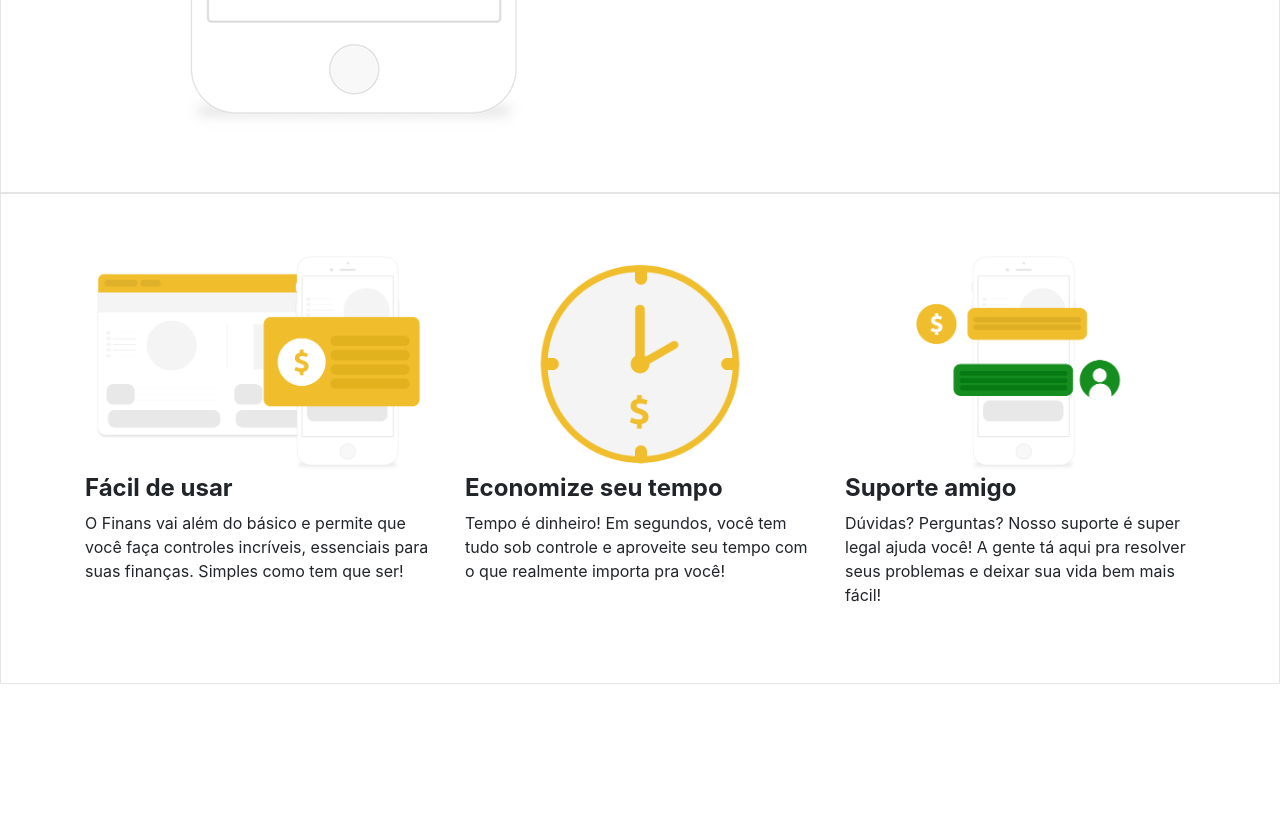
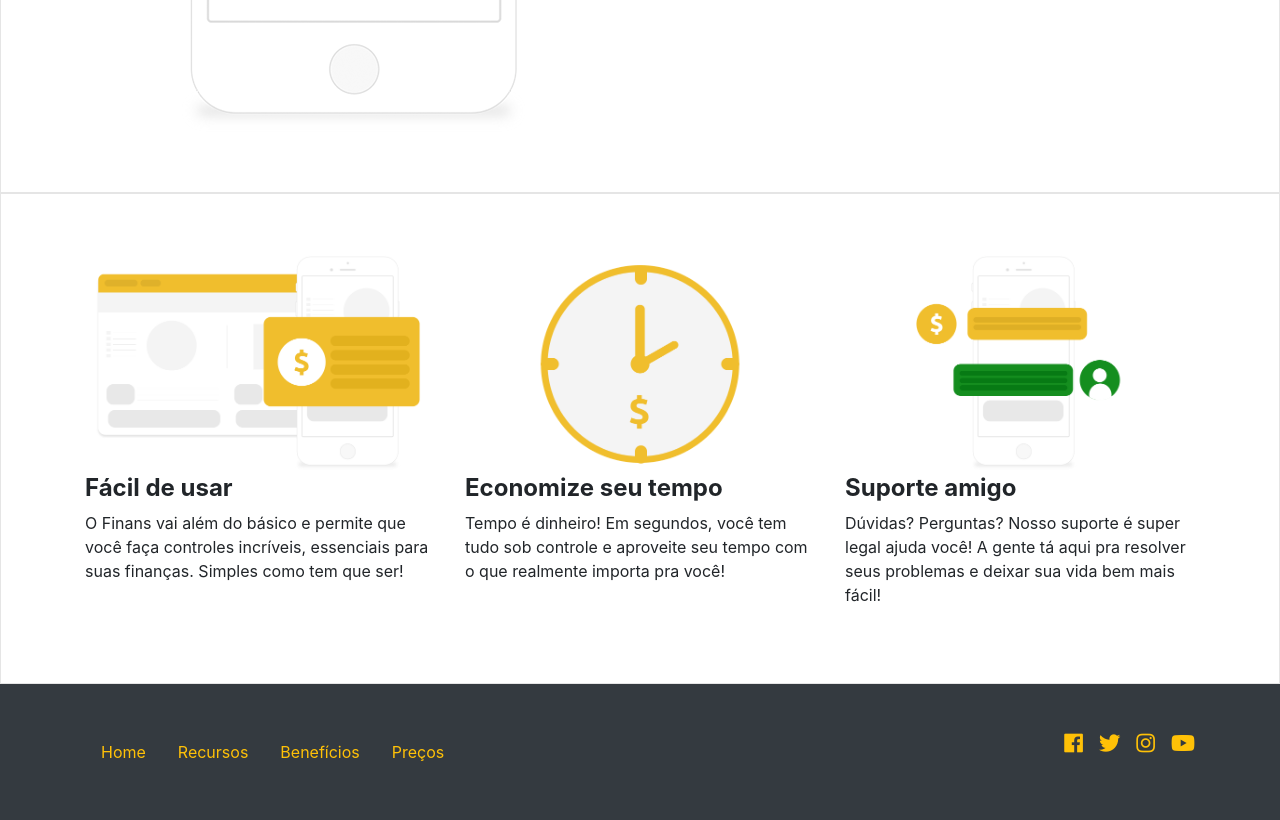
Before and after one commit to VDR-Crowley/Projeto-Finans, a plain HTML site: page finans/index.html in a window 1280 px wide. Shown: the part 1663-2483 px from the top of the page. Before the commit the page ends 2347 px from the top, so only its background shows below. Drawn offline with nearby package versions, Linux system fonts and the light colour scheme.

Commit message:
Rodapé finalizado

```diff
--- a/finans/index.html
+++ b/finans/index.html
@@ -153,6 +153,36 @@
       </div> <!-- Fim container -->
     </section> <!-- Fim seção recursos -->
 
+    <footer class="mt-0 mb-0 pt-5 pb-5 bg-dark">
+      <div class="container">
+        <div class="row">
+          <div class="col-md-8">
+            <ul class="nav">
+              <li class="nav-item "><a href="" class="nav-link text-warning">Home</a></li>
+              <li class="nav-item"><a href="" class="nav-link text-warning">Recursos</a></li>
+              <li class="nav-item"><a href="" class="nav-link text-warning">Benefícios</a></li>
+              <li class="nav-item"><a href="" class="nav-link text-warning">Preços</a></li>
+            </ul>
+          </div>
+          <div class="col-md-4 d-flex justify-content-end">
+            <a href="" class="text-warning">
+              <i class="fab fa-facebook fa-lg"></i>
+            </a>
+            <a href="" class="text-warning ml-3">
+              <i class="fab fa-twitter fa-lg"></i>
+            </a>
+            <a href="" class="text-warning ml-3">
+              <i class="fab fa-instagram fa-lg"></i>
+            </a>
+            <a href="" class="text-warning ml-3">
+              <i class="fab fa-youtube fa-lg"></i>
+            </a>
+          </div>
+        </div>
+      </div>
+
+    </footer>
+
     <!-- JavaScript (Opcional) -->
     <!-- jQuery primeiro, depois Popper.js, depois Bootstrap JS -->
     <script src="https://code.jquery.com/jquery-3.3.1.slim.min.js" integrity="sha384-q8i/X+965DzO0rT7abK41JStQIAqVgRVzpbzo5smXKp4YfRvH+8abtTE1Pi6jizo" crossorigin="anonymous"></script>
```
